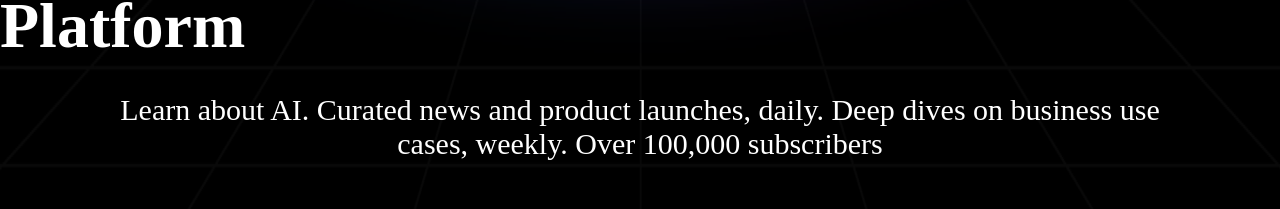
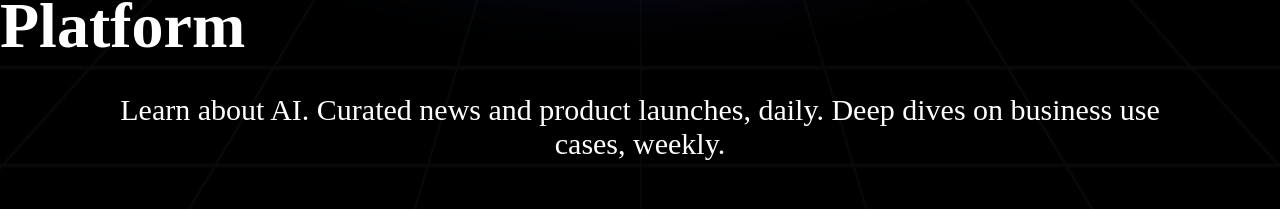
Before and after one commit to kelvin-yyy/avenso, a Vue app: page /#/ in a window 1280 px wide. Shown: the part 275-484 px from the top of the page. Built offline with nearby package versions, Linux system fonts and the light colour scheme; no server answers.

Commit message:
Update index.vue

```diff
--- a/src/pages/index.vue
+++ b/src/pages/index.vue
@@ -3,9 +3,9 @@
 		<div class="top">
 			<topTitle @investmentType="investmentType" :topState="topState"></topTitle>
 			<div class="topSearch flexDirectionCenter">
-				<div class="topSearchTitle">AI powered Venture Capital Sourcing Platform</div>
+				<div class="topSearchTitle"> AI powered Venture Capital Sourcing Platform</div>
 				<div class="topSearchTitles">Learn about AI. Curated news and product launches, daily. Deep dives on
-					business use cases, weekly. Over 100,000 subscribers</div>
+					business use cases, weekly.</div>
 				<div class="topSearchs flexAlignCenter">
 					<input type="text" v-model="companyName" class="topSearchsinput" placeholder="Search posts…" />
 					<div class="topSearchsButton flexcenter" @click="SearchClick()">Search</div>
```
